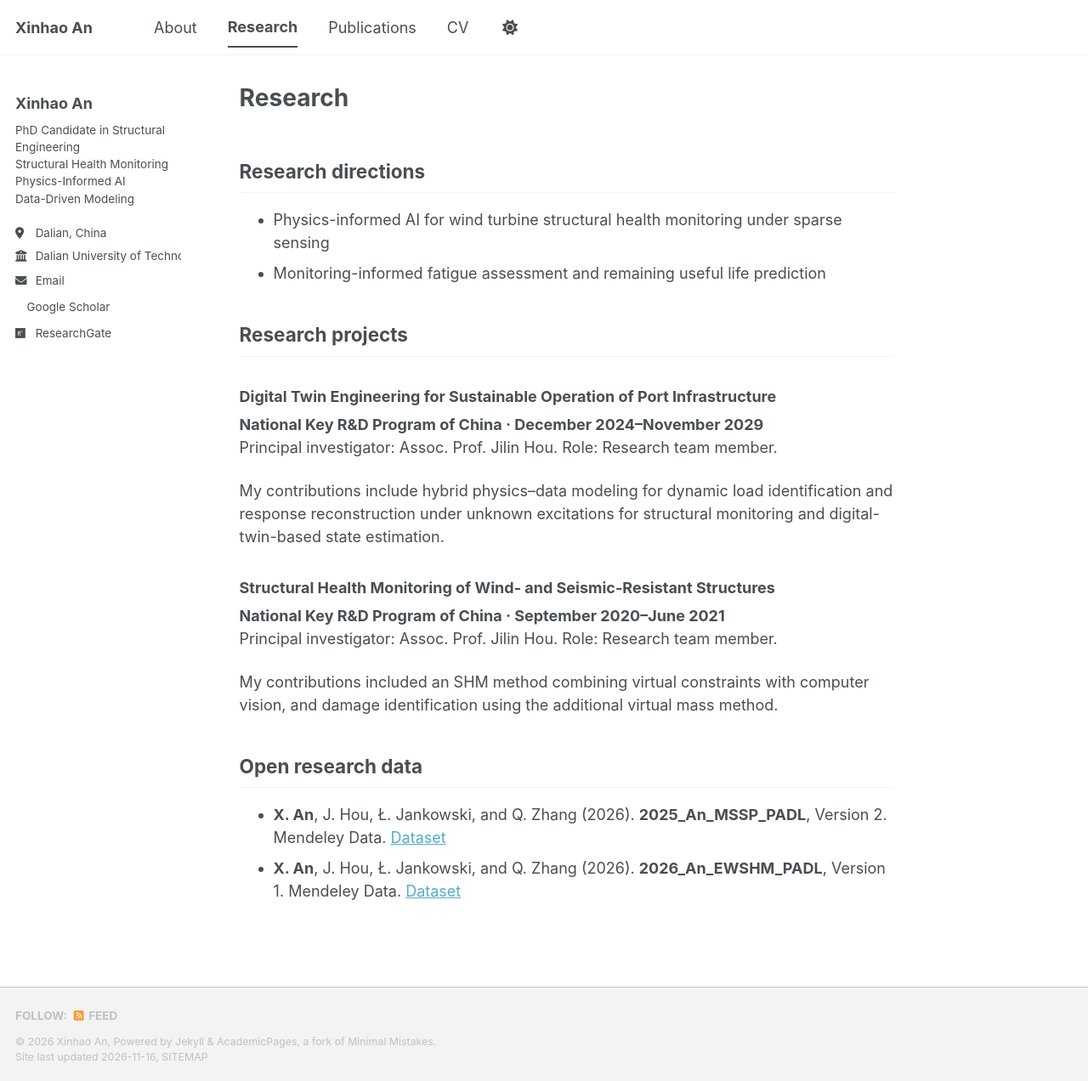
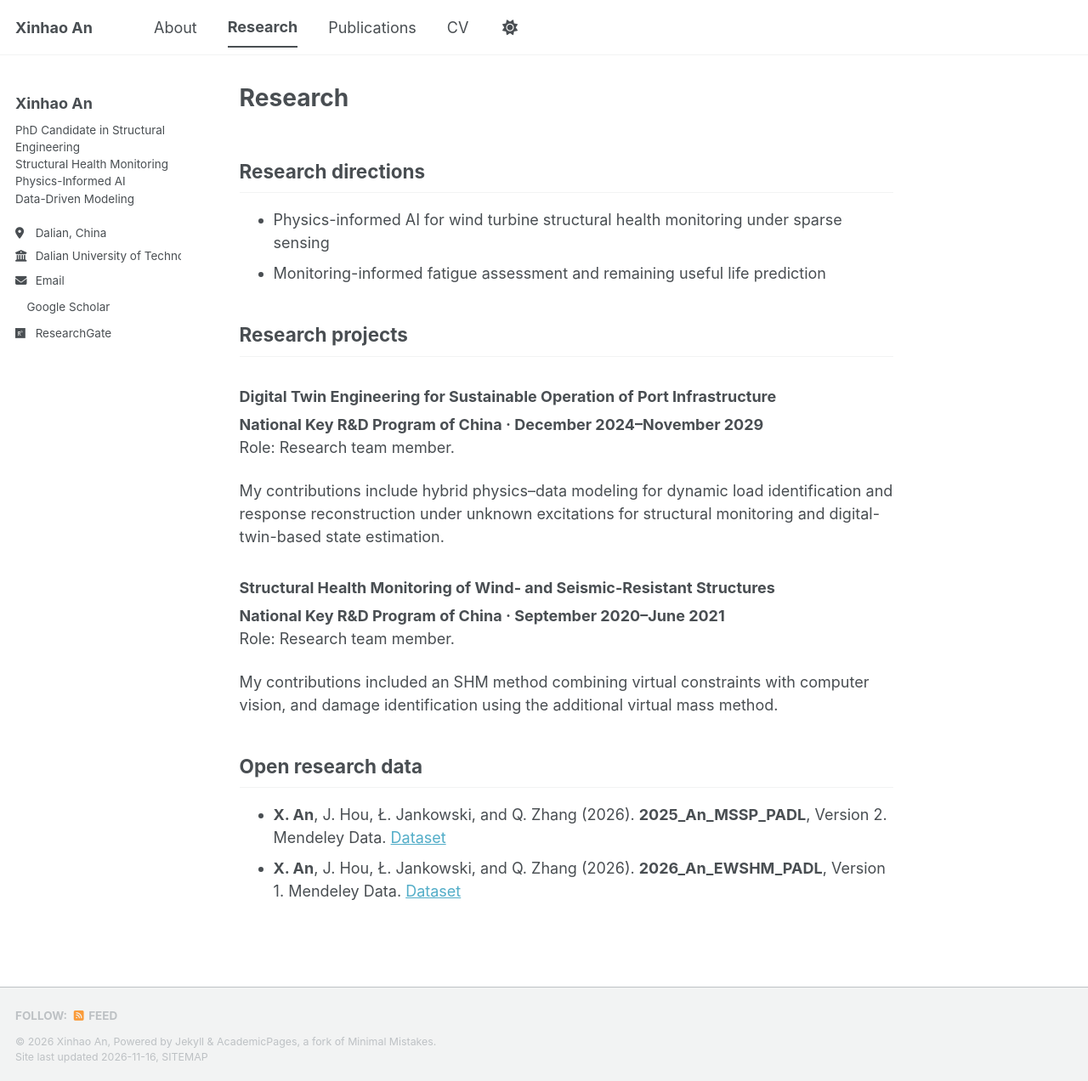
Before and after one commit to xinhao-an/xinhao-an.github.io, a Jekyll site: the page built from _pages/research.md, in a window 1280 px wide and 1272 px high. Shown: the whole window at 85% size. Built offline with Jekyll 4.4.1, drawn with Linux system fonts in a browser that asks for light colours; a script bundle is joined from its source files by our own code; a style sheet for code colours, icons or effects is not loaded.

Commit message:
Remove project principal investigator references from Research and CV

```diff
--- a/_pages/research.md
+++ b/_pages/research.md
@@ -14,14 +14,14 @@ author_profile: true
 ### Digital Twin Engineering for Sustainable Operation of Port Infrastructure
 
 **National Key R&D Program of China · December 2024–November 2029**
-Principal investigator: Assoc. Prof. Jilin Hou. Role: Research team member.
+Role: Research team member.
 
 My contributions include hybrid physics–data modeling for dynamic load identification and response reconstruction under unknown excitations for structural monitoring and digital-twin-based state estimation.
 
 ### Structural Health Monitoring of Wind- and Seismic-Resistant Structures
 
 **National Key R&D Program of China · September 2020–June 2021**
-Principal investigator: Assoc. Prof. Jilin Hou. Role: Research team member.
+Role: Research team member.
 
 My contributions included an SHM method combining virtual constraints with computer vision, and damage identification using the additional virtual mass method.
 
```
Also changed, not shown: _pages/cv.md (+2 -2 lines).
